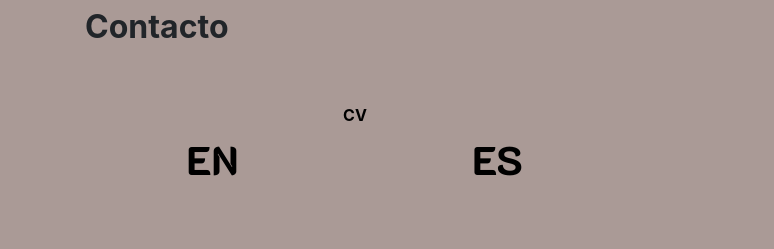
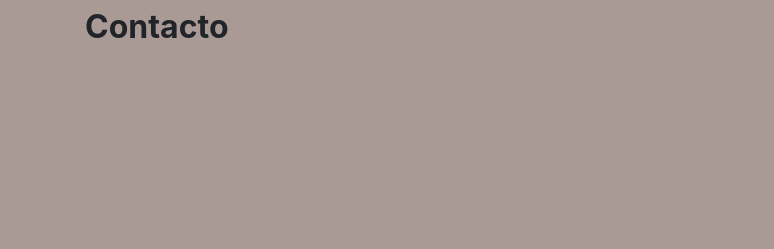
Before and after one commit to lopezcasian/lopezcasian.github.io, a plain HTML site: page index.html in a window 1280 px wide. Shown: the part 2555-2804 px from the top of the page, 0-774 px from the left. Drawn offline with nearby package versions, Linux system fonts and the light colour scheme.

Commit message:
Update index.html

```diff
--- a/index.html
+++ b/index.html
@@ -138,15 +138,6 @@
           <p class="h2"><b>Contacto</b></p> <br /><br />
           <div class="row cvCenter">
             <div class="col-md-6">
-              <b> CV </b>
-              <div class="row cvs mt-2">
-                <div class="col-md-6">
-                  <a href="https://drive.google.com/file/d/1BlrGmjgo-PZPkYwA4VZKEpNEvNTy_zhB/view?usp=sharing" target="_blank"><h1><strong>EN</strong></h1></a>
-                </div>
-                <div class="col-md-6">
-                  <a href="https://docs.google.com/document/d/1OQIxRLgmyVtaUW7y63apdMw9hSaAhyn0OSXh1DbfZ3c/edit?usp=sharing" target="_blank"><h1><strong>ES</strong></h1></a>
-                </div>
-              </div>
             </div>
             <div class="col-md-6">
               <div class="row pb-2">
```
